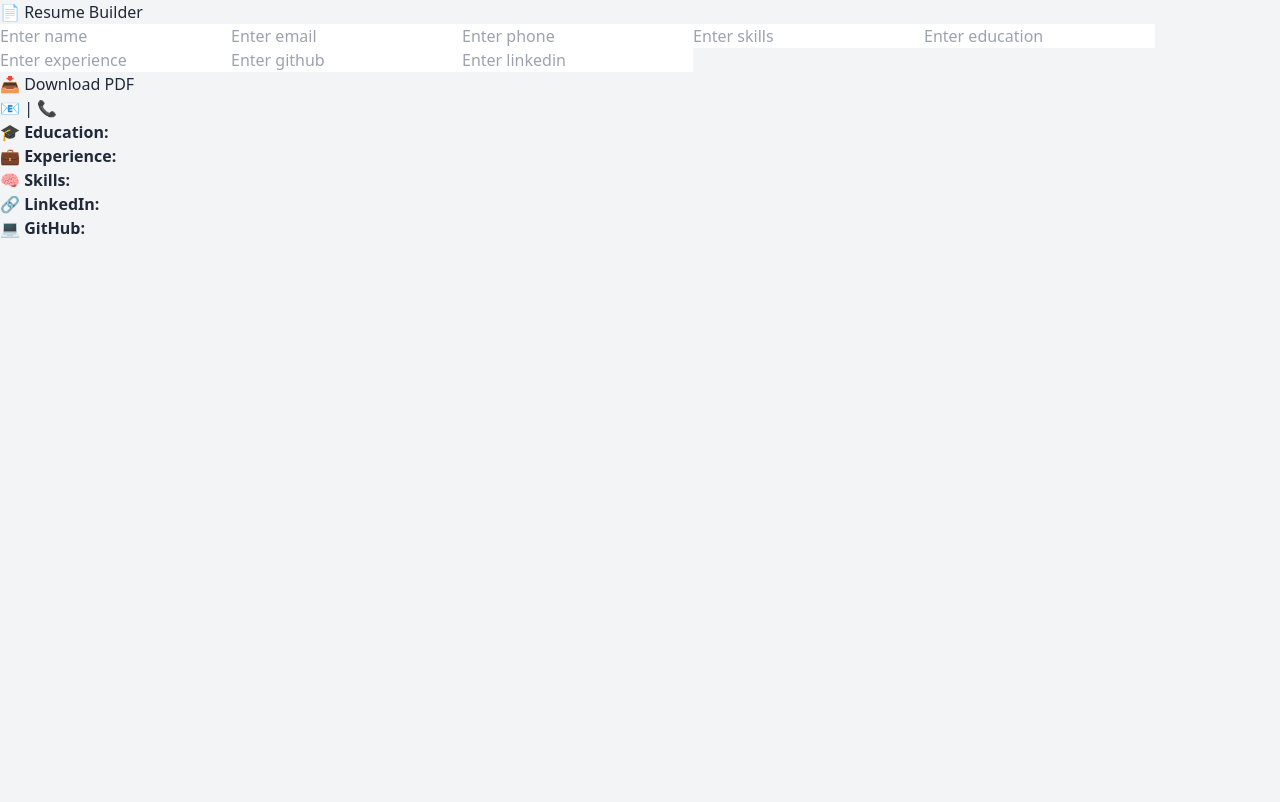
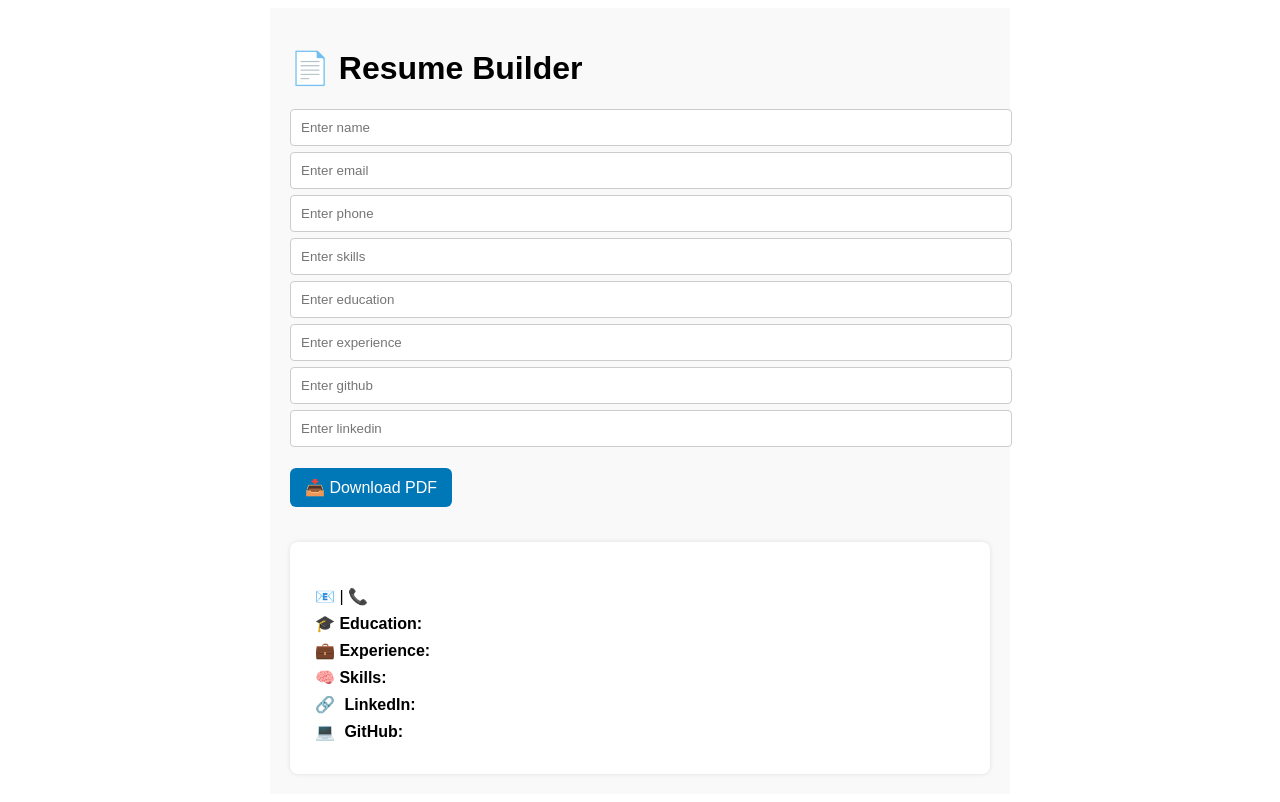
Before and after one commit to adityasingh-0803/Resume-Builder-for-Tier-2-Tier-3-Students-, a React (Vite) app: page / in a window 1280 px wide. Built offline with nearby package versions, Linux system fonts and the light colour scheme.

Commit message:
Update App.css

```diff
--- a/src/App.css
+++ b/src/App.css
@@ -1,7 +1,52 @@
-@tailwind base;
-@tailwind components;
-@tailwind utilities;
+.app {
+  max-width: 700px;
+  margin: auto;
+  padding: 20px;
+  font-family: 'Arial', sans-serif;
+  background: #f9f9f9;
+}
 
-body {
-  @apply font-sans bg-gray-100 text-gray-800;
+.form input {
+  display: block;
+  width: 100%;
+  padding: 10px;
+  margin: 6px 0;
+  border: 1px solid #ccc;
+  border-radius: 4px;
 }
+
+.download-btn {
+  margin: 15px 0;
+  padding: 10px 15px;
+  background-color: #0077b6;
+  color: white;
+  border: none;
+  border-radius: 6px;
+  font-size: 16px;
+  cursor: pointer;
+}
+
+.resume {
+  background: white;
+  padding: 25px;
+  margin-top: 20px;
+  border-radius: 8px;
+  box-shadow: 0 0 5px rgba(0, 0, 0, 0.1);
+}
+
+.resume h2 {
+  margin-top: 0;
+}
+
+.resume p {
+  margin: 8px 0;
+}
+
+.resume a {
+  color: #0077b6;
+  text-decoration: none;
+}
+
+.icon {
+  margin-right: 5px;
+}
```
